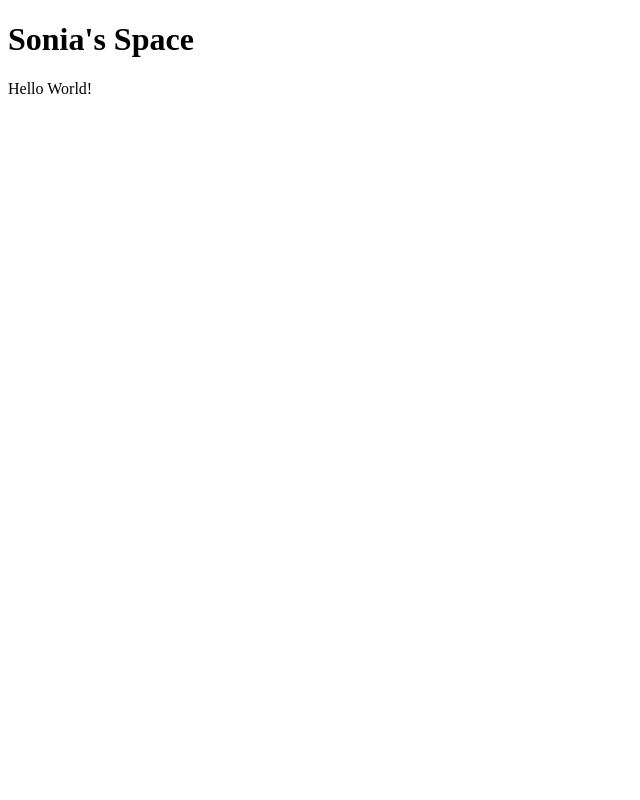
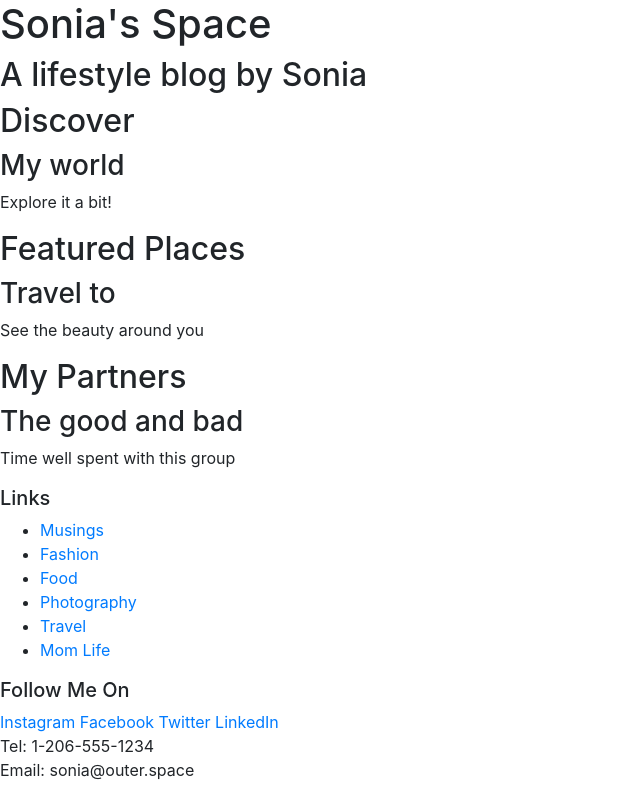
Before and after one commit to mykie212/sonias-space, a website: page index.html in a window 1280 px wide. Shown: the whole page, without its empty margins (0-640 px from the left). Drawn offline with nearby package versions, Linux system fonts and the light colour scheme.

Commit message:
Sonia Start

```diff
--- a/index.html
+++ b/index.html
@@ -2,10 +2,66 @@
 <html lang="en">
     <head>
         <meta charset="utf-8" />
+        <meta name="viewport" content="width=device-width, initial-scale=1" />
+        <link rel="stylesheet" href="node_modules/bootstrap/dist/css/bootstrap.min.css" />
+
         <title>Sonia's Space</title>
     </head>
     <body>
-        <h1>Sonia's Space</h1>
-        <p>Hello World!</p>
+
+        <header>
+            <div>
+                <h1>Sonia's Space</h1>
+                <h2>A lifestyle blog by Sonia</h2>
+            </div>
+        </header>
+
+        <div>
+            <h2>Discover</h2>
+            <h3>My world</h3>
+            <p>Explore it a bit!</p>
+        </div>
+
+        <div>
+            <h2>Featured Places</h2>
+            <h3>Travel to</h3>
+            <p>See the beauty around you</p>
+        </div>
+
+        <div>
+            <h2>My Partners</h2>
+            <h3>The good and bad</h3>
+            <p>Time well spent with this group</p>
+        </div>
+
+        <footer>
+            <div>
+                <h5>Links</h5>
+                <ul>
+                    <li><a href="#">Musings</a></li>
+                    <li><a href="#">Fashion</a></li>
+                    <li><a href="#">Food</a></li>
+                    <li><a href="#">Photography</a></li>
+                    <li><a href="#">Travel</a></li>
+                    <li><a href="#">Mom Life</a></li>
+                </ul>
+            </div>
+            <div>
+                <h5>Follow Me On</h5>
+                <a href="http://instagram.com/">Instagram</a>
+                <a href="http://facebook.com/">Facebook</a>
+                <a href="http://twitter.com/">Twitter</a>
+                <a href="http://linkedin.com/">LinkedIn</a>
+            </div>
+            <div>
+                Tel: 1-206-555-1234<br />
+                Email: sonia@outer.space
+            </div>
+        </footer>
+
+        <script src="node_modules/jquery/dist/jquery.slim.min.js"></script>
+        <script src="node_modules/popper.js/dist/umd/popper.min.js"></script>
+        <script src="node_modules/bootstrap/dist/js/bootstrap.min.js"></script>
+
     </body>
 </html>
```
Also changed, not shown: package.json (+7 -2 lines), img/logo.png (added), 1 other file.
